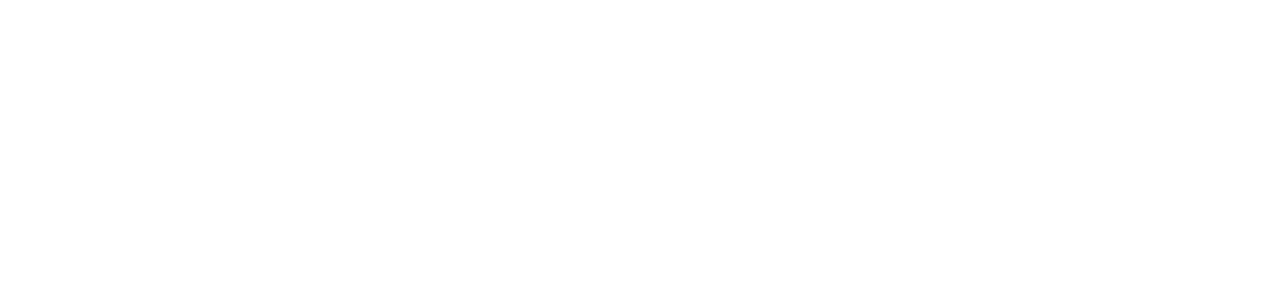
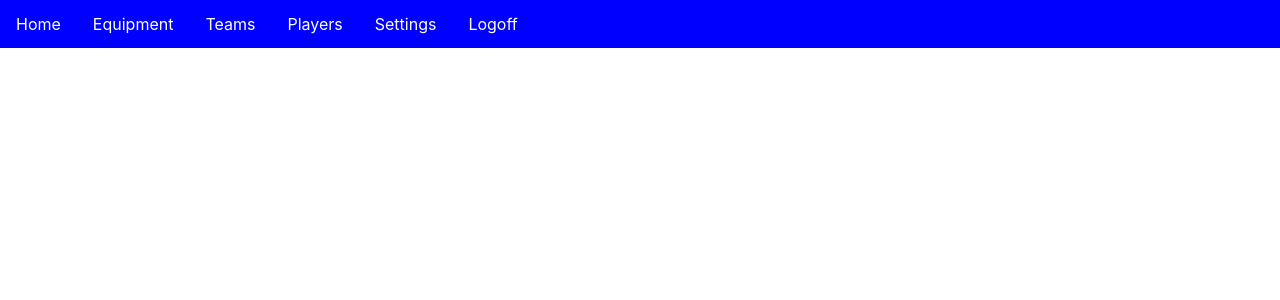
Before and after one commit to gsb02/IMSG_Capstone, a React (Create React App) app in the folder frontend/: page / in a window 1280 px wide. Before the commit this address had no page. Shown: the top 300 px of the page. Built offline with nearby package versions, Linux system fonts and the light colour scheme.

Commit message:
Add files via upload
Addition of navbar

```diff
--- a/frontend/src/App.js
+++ b/frontend/src/App.js
@@ -1,16 +1,28 @@
-import { BrowserRouter, Routes, Route } from "react-router-dom"
+import { BrowserRouter, Routes, Route,} from "react-router-dom";
+import Equip from "./pages/Equip";
 import Teams from "./pages/teams";
+import "./style.css"
 
 function App() {
   return (
     <div className="App">
+      <ul id="links">
+        <li><a id="links" href="./">Home</a></li>
+        <li><a id="links" href="./equip">Equipment</a></li>
+        <li><a id="links" href="./teams">Teams</a></li>
+        <li><a id="links" href="./players">Players</a></li>
+        <li><a id="links" href="./settings">Settings</a></li>
+        <li><a id="links" href="">Logoff</a></li>
+
+      </ul>
       <BrowserRouter>
         <Routes>
-          {/* <Route path="/" element/ {<Home/>}> */}
+          <Route path = "/Equip" element={<Equip/>}/>
           <Route path="/teams" element={<Teams/>}/>
         </Routes>
       </BrowserRouter>
     </div>
+
   );
 }
 
--- /dev/null
+++ b/frontend/src/style.css
@@ -0,0 +1,16 @@
+ul{
+    list-style-type: none;
+    margin: 0;
+    padding: 0;
+    overflow: hidden;
+    background-color: blue;
+}
+
+li a {
+    float: left;
+    display: block;
+    color: white;
+    text-align: center;
+    padding: 14px 16px;
+    text-decoration: none;
+}
```
